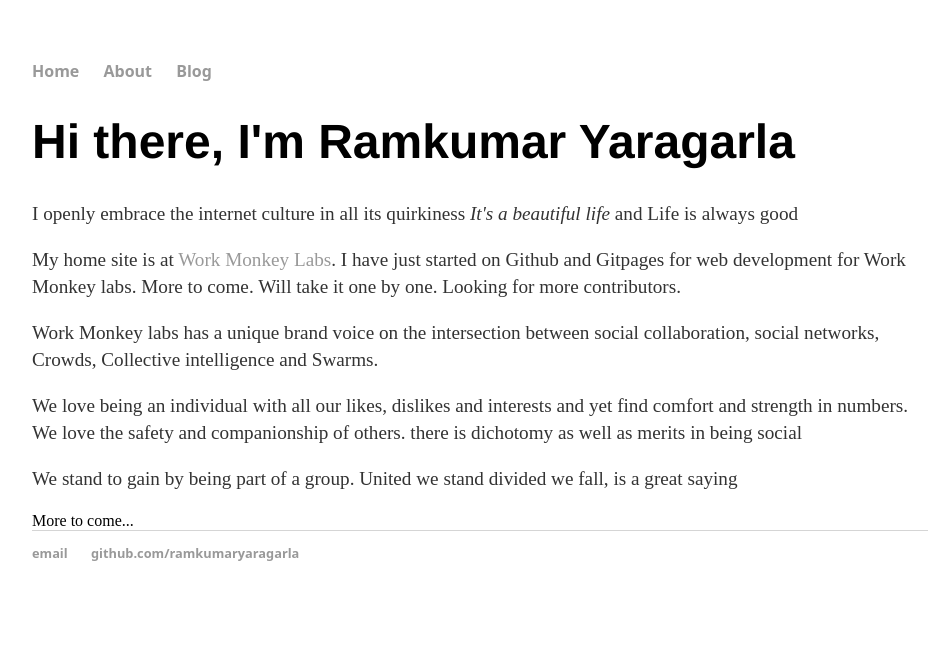
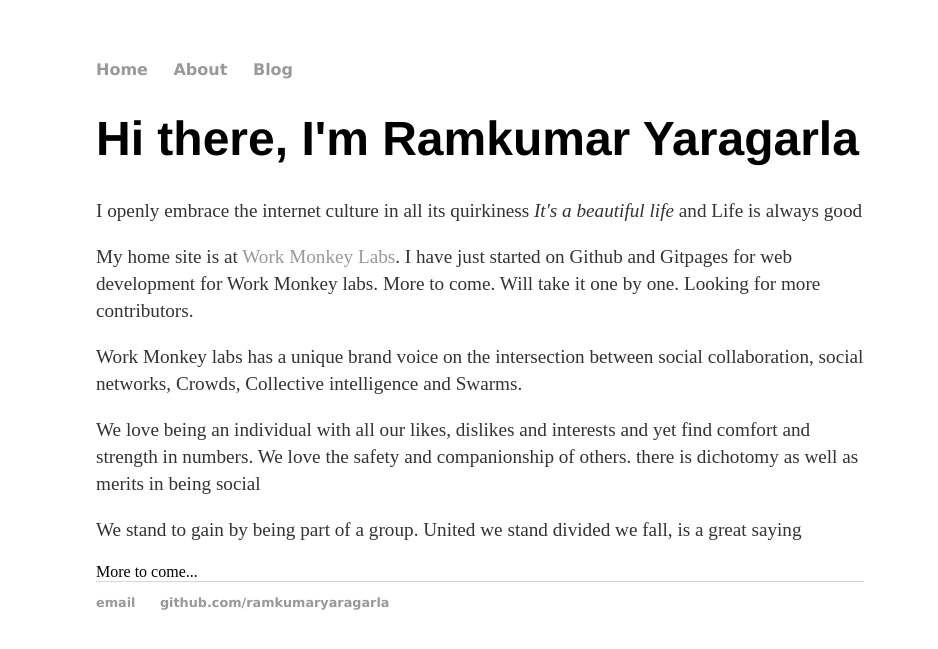
Before and after one commit to RamkumarYaragarla/worko, a Jekyll site: the page built from index.html, in a window 1280 px wide. Shown: the top 649 px of the page, without its empty margins (160-1098 px from the left). Built offline with Jekyll 4.4.1, drawn with Linux system fonts in a browser that asks for light colours.

Commit message:
Update main.css

```diff
--- a/css/main.css
+++ b/css/main.css
@@ -1,9 +1,9 @@
 body {
     margin: 60px auto;
-    width: 70%;
+    width: 60%;
 }
 nav ul, footer ul {
-    font-family:'SegoeUI', 'Arial', 'Sans-Serif';
+    font-family:'verdana', 'Arial', 'Sans-Serif';
     padding: 0px;
     list-style: none;
     font-weight: bold;
```
